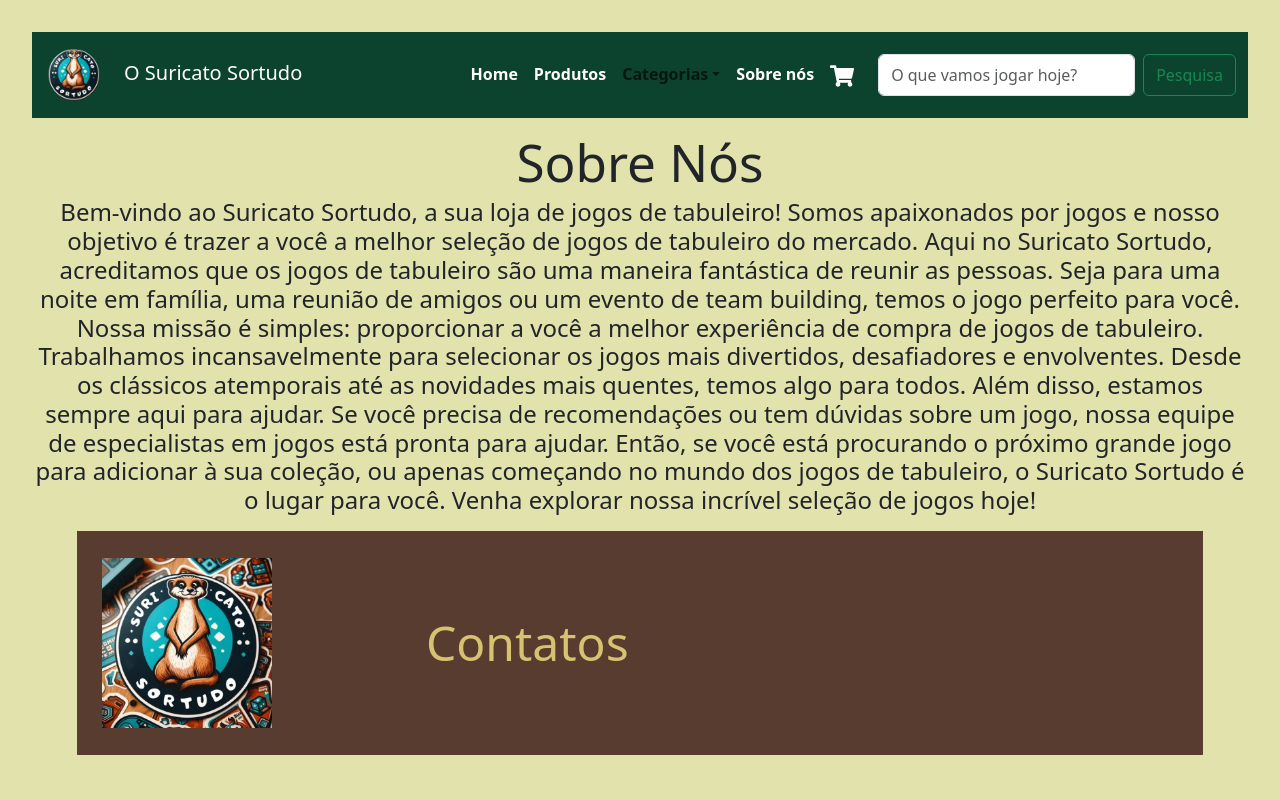
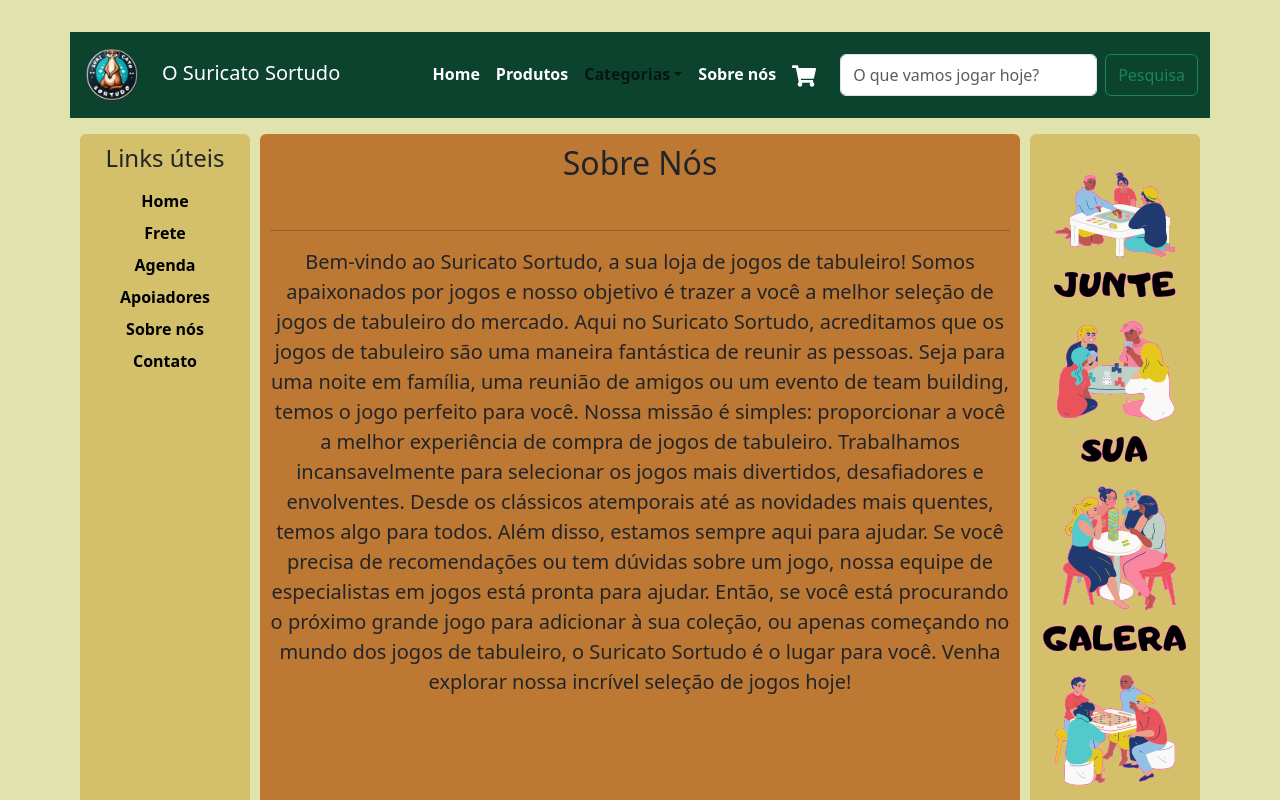
Before and after one commit to MahyParaquett/TrabGrupoDesWeb, a React (Vite) app in the folder SuricatoSortudo/: page /sobre in a window 1280 px wide. Shown: the top 800 px of the page. Built offline with nearby package versions, Linux system fonts and the light colour scheme.

Commit message:
Att Sobre nós

```diff
--- a/SuricatoSortudo/src/pages/sobre/Sobre.css
+++ b/SuricatoSortudo/src/pages/sobre/Sobre.css
@@ -1,3 +1,19 @@
-.Sobre {
+.Sobre p {
   text-align: center;
+  font-size: 1.7em;
+  line-height: 1.8em;
+  margin-bottom: 1em;
+  background-color: #bd7834;
+  color: #331b1c;
 }
+h1 {
+  color: #331b1c;
+}
+.column-background-4 {
+  background-color: var(--quarta-cor);
+  height: 800px;
+  margin-top: 7vh;
+}
+p {
+  font-size: 20px;
+}
--- a/SuricatoSortudo/src/pages/sobre/Sobre.jsx
+++ b/SuricatoSortudo/src/pages/sobre/Sobre.jsx
@@ -1,34 +1,89 @@
-import { Link } from "react-router-dom";
 import "./Sobre.css";
+import "../../root/root.css";
+import Col from "react-bootstrap/Col";
+import "bootstrap/dist/css/bootstrap.min.css";
 
-import "../../root/root.css";
+import Container from "react-bootstrap/Container";
+import Row from "react-bootstrap/Row";
+import bannerlat from "../../components/img/bannerlat.png";
+
 function Sobre() {
+  const imgStyle = {
+    width: "100%",
+    height: "auto",
+  };
   return (
-    <div className=" Sobre">
-      <Link to={"/sobre"}> </Link>
-      <h1>Sobre Nós</h1>
-      <h4>
-        <p>
-          Bem-vindo ao Suricato Sortudo, a sua loja de jogos de tabuleiro! Somos
-          apaixonados por jogos e nosso objetivo é trazer a você a melhor
-          seleção de jogos de tabuleiro do mercado. Aqui no Suricato Sortudo,
-          acreditamos que os jogos de tabuleiro são uma maneira fantástica de
-          reunir as pessoas. Seja para uma noite em família, uma reunião de
-          amigos ou um evento de team building, temos o jogo perfeito para você.
-          Nossa missão é simples: proporcionar a você a melhor experiência de
-          compra de jogos de tabuleiro. Trabalhamos incansavelmente para
-          selecionar os jogos mais divertidos, desafiadores e envolventes. Desde
-          os clássicos atemporais até as novidades mais quentes, temos algo para
-          todos. Além disso, estamos sempre aqui para ajudar. Se você precisa de
-          recomendações ou tem dúvidas sobre um jogo, nossa equipe de
-          especialistas em jogos está pronta para ajudar. Então, se você está
-          procurando o próximo grande jogo para adicionar à sua coleção, ou
-          apenas começando no mundo dos jogos de tabuleiro, o Suricato Sortudo é
-          o lugar para você. Venha explorar nossa incrível seleção de jogos
-          hoje!
-        </p>
-      </h4>
-    </div>
+    <Container>
+      <Row className="">
+        <Col
+          className="column-background-1 rounded"
+          style={{ marginInline: "10px", padding: "10px" }}
+        >
+          <h4>Links úteis</h4>
+          <div>
+            <ul className="lista-lateral">
+              <li>
+                <a href="#"> Home</a>
+              </li>
+              <li>
+                <a href="#"> Frete</a>
+              </li>
+              <li>
+                <a href="#"> Agenda</a>
+              </li>
+              <li>
+                <a href="#"> Apoiadores</a>
+              </li>
+              <li>
+                <a href="#"> Sobre nós</a>
+              </li>
+              <li>
+                <a href="#"> Contato</a>
+              </li>
+            </ul>
+          </div>
+        </Col>
+        <Col
+          xs={8}
+          className="column-background-2 rounded"
+          style={{ padding: "10px" }}
+        >
+          <h2>Sobre Nós</h2>
+          <br />
+
+          <hr />
+
+          <p>
+            Bem-vindo ao Suricato Sortudo, a sua loja de jogos de tabuleiro!
+            Somos apaixonados por jogos e nosso objetivo é trazer a você a
+            melhor seleção de jogos de tabuleiro do mercado. Aqui no Suricato
+            Sortudo, acreditamos que os jogos de tabuleiro são uma maneira
+            fantástica de reunir as pessoas. Seja para uma noite em família, uma
+            reunião de amigos ou um evento de team building, temos o jogo
+            perfeito para você. Nossa missão é simples: proporcionar a você a
+            melhor experiência de compra de jogos de tabuleiro. Trabalhamos
+            incansavelmente para selecionar os jogos mais divertidos,
+            desafiadores e envolventes. Desde os clássicos atemporais até as
+            novidades mais quentes, temos algo para todos. Além disso, estamos
+            sempre aqui para ajudar. Se você precisa de recomendações ou tem
+            dúvidas sobre um jogo, nossa equipe de especialistas em jogos está
+            pronta para ajudar. Então, se você está procurando o próximo grande
+            jogo para adicionar à sua coleção, ou apenas começando no mundo dos
+            jogos de tabuleiro, o Suricato Sortudo é o lugar para você. Venha
+            explorar nossa incrível seleção de jogos hoje!
+          </p>
+        </Col>
+        <Col
+          className="column-background-3 rounded"
+          style={{ marginInline: "10px", padding: "10px" }}
+        >
+          <a href="#" target="_blank">
+            <img src={bannerlat} alt="banner lateral" />
+          </a>
+        </Col>
+      </Row>
+    </Container>
   );
 }
+
 export default Sobre;
```
